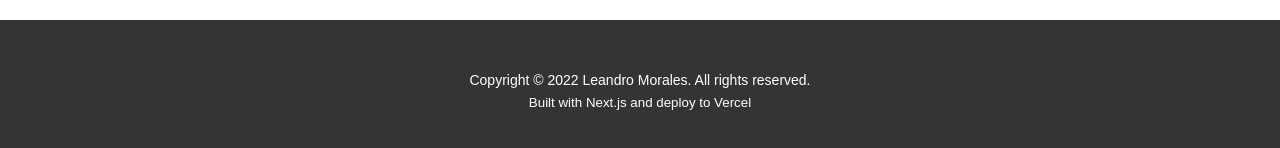
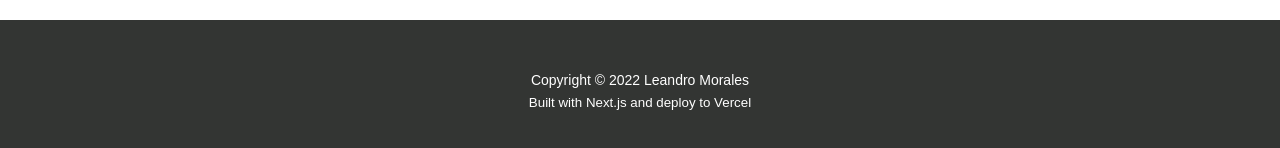
Before and after one commit to lemorles/porfolio, a Next.js app: page / in a window 1280 px wide. Shown: the part 2140-2288 px from the top of the page. Built offline with nearby package versions, Linux system fonts and the light colour scheme.

Commit message:
edit footer

```diff
--- a/components/Footer/index.js
+++ b/components/Footer/index.js
@@ -2,7 +2,7 @@ export default function Footer() {
   return <footer>
     <div className="footer__wrapper">
       <p>
-        Copyright © 2022 Leandro Morales. All rights reserved.
+        Copyright © 2022 Leandro Morales
       </p>
       <small>
         Built with Next.js and deploy to Vercel
```
